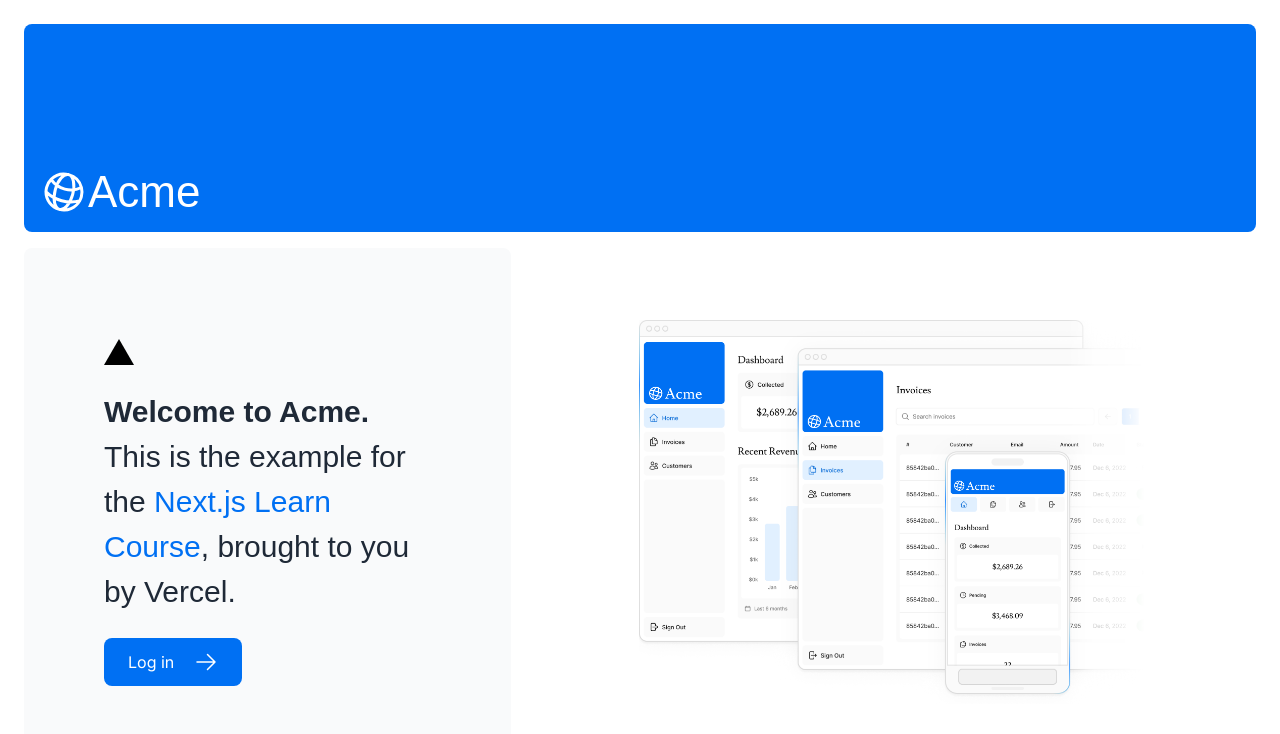
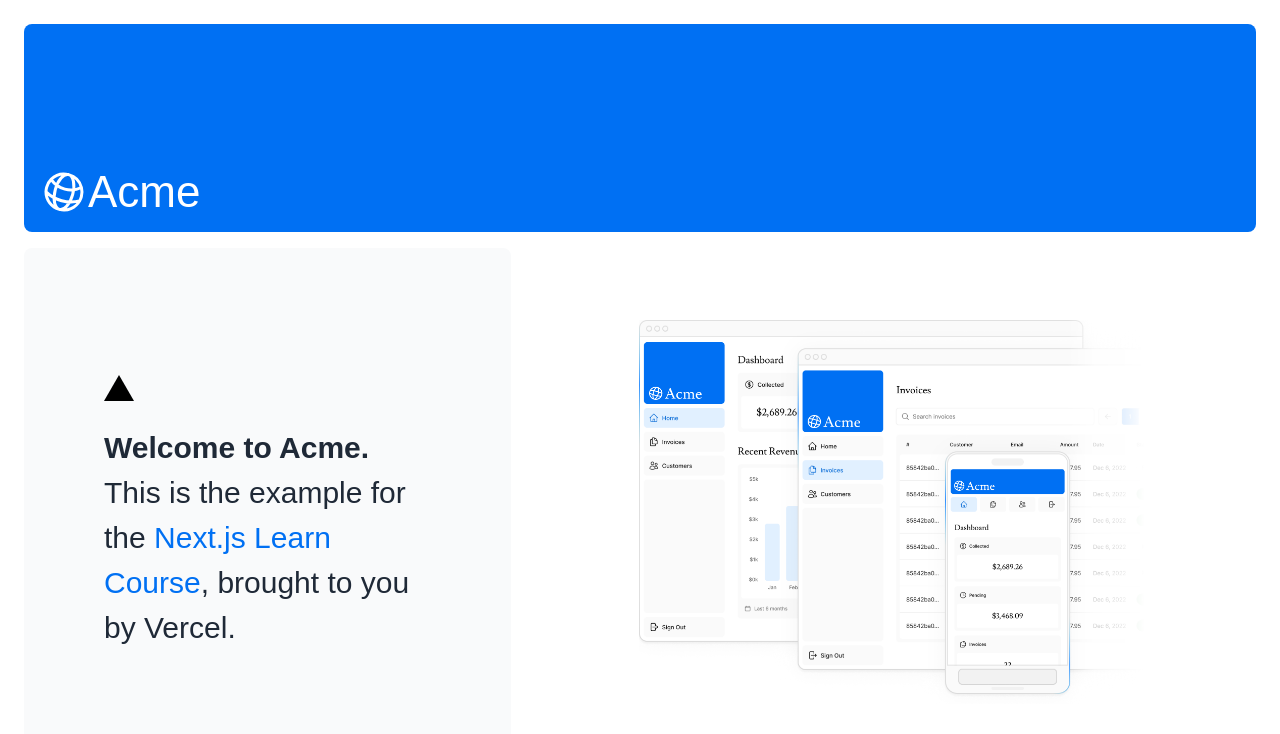
Before and after one commit to aphex99/nextjs-financial-dashboard, a Next.js app: page / in a window 1280 px wide. Shown: the top 734 px of the page. Built offline with nearby package versions, Linux system fonts and the light colour scheme; a web font is replaced by a local one.

Commit message:
Commented Login component with big arrow-right icon in main page.tsx

```diff
--- a/app/page.tsx
+++ b/app/page.tsx
@@ -22,12 +22,12 @@
                         </a>
                         , brought to you by Vercel.
                     </p>
-                    <Link
-                        href="/login"
-                        className="flex items-center gap-5 self-start rounded-lg bg-blue-500 px-6 py-3 text-sm font-medium text-white transition-colors hover:bg-blue-400 md:text-base"
-                    >
-                        <span>Log in</span> <ArrowRightIcon className="w-5 md:w-6"/>
-                    </Link>
+                    {/*<Link*/}
+                    {/*    href="/login"*/}
+                    {/*    className="flex items-center gap-5 self-start rounded-lg bg-blue-500 px-6 py-3 text-sm font-medium text-white transition-colors hover:bg-blue-400 md:text-base"*/}
+                    {/*>*/}
+                    {/*    <span>Log in</span> <ArrowRightIcon className="w-5 md:w-6"/>*/}
+                    {/*</Link>*/}
                 </div>
                 <div className="flex items-center justify-center p-6 md:w-3/5 md:px-28 md:py-12">
                     <Image
```
